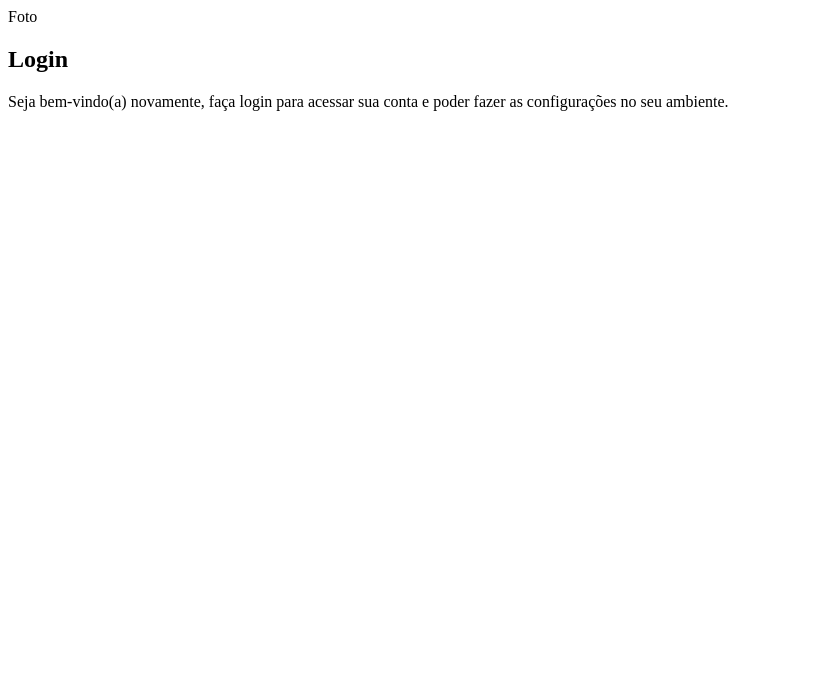
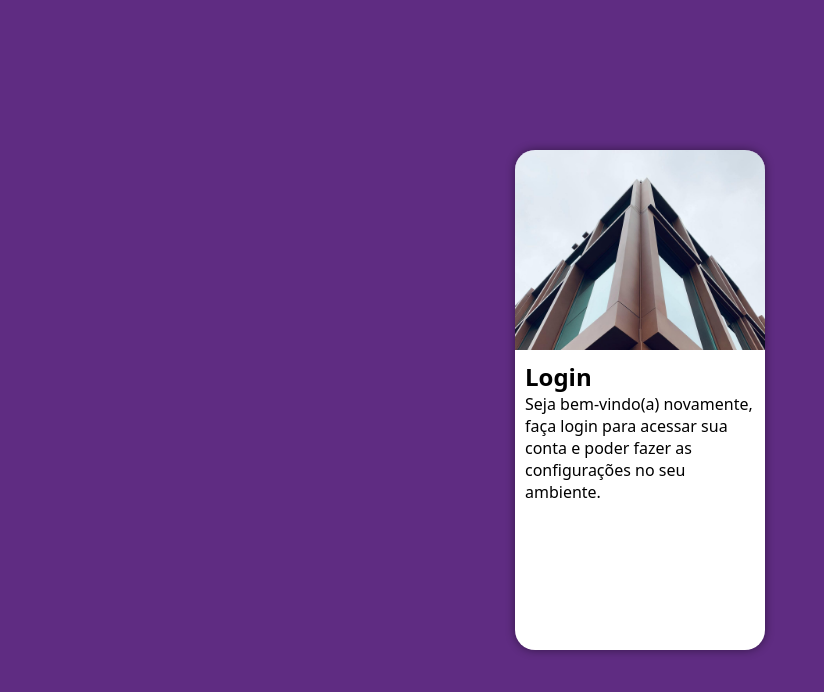
Before and after one commit to LuizHenriqueOliv/projeto-login, a plain HTML site: page index.html in a window 1280 px wide. Shown: the whole page, without its empty margins (0-824 px from the left). Drawn offline with Linux system fonts and the light colour scheme.

Commit message:
ajustes no css

```diff
--- a/estilos/style.css
+++ b/estilos/style.css
@@ -3,5 +3,50 @@
 /*
 Paleta de cores:
 Verde: #49a09d
-Lilás: 5f2c82
+Lilás: #5f2c82
 */
+
+* {
+    font-family: system-ui, -apple-system, BlinkMacSystemFont, 'Segoe UI', Roboto, Oxygen, Ubuntu, Cantarell, 'Open Sans', 'Helvetica Neue', sans-serif;
+    margin: 0px;
+    padding: 0px;
+    box-sizing: border-box;
+}
+
+body, html {
+    background-color: #5f2c82;
+    height: 100vh;
+    width: 100vw;
+}
+
+main {
+    position: relative;
+    height: 100vh;
+    width: 100vw;
+}
+
+section#login {
+    position: absolute;
+    top: 50%;
+    left: 50%;
+    transform: translate(-50%, -50%);
+    overflow: hidden;
+
+    background-color: white;
+    width: 250px;
+    height: 500px;
+    border-radius: 20px;
+    box-shadow: 0px 0px 10px rgba(0, 0, 0, 0.450);
+}
+
+section#login > div#imagem {
+    display: block;
+    background: #5f2c82 url(../imagens/back.jpg) no-repeat;
+    background-size: cover;
+    height: 200px;
+}
+
+section#login > div#formulario {
+    display: block;
+    padding: 10px;
+}
--- a/index.html
+++ b/index.html
@@ -10,7 +10,7 @@
     <main>
         <section id="login">
             <div id="imagem">
-                Foto
+
             </div>
             <div id="formulario">
                 <h1>Login</h1>
```
